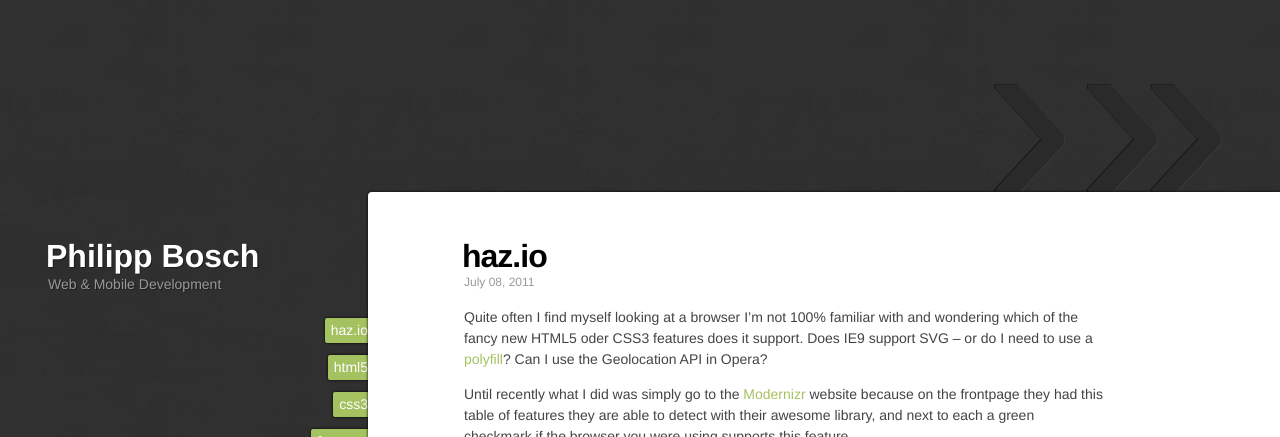
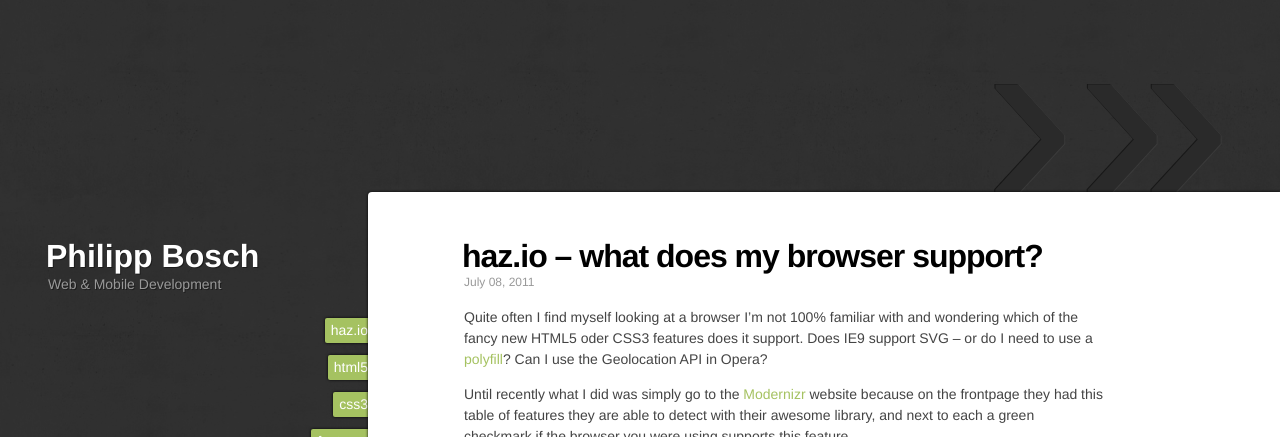
Before and after one commit to philippbosch/pb.io, a Jekyll site: the page built from _posts/2011-07-08-haz-io.md, in a window 1280 px wide and 900 px high, cut to the strip 0-437 px from the top of the window. Built offline with Jekyll 4.4.1, drawn with Linux system fonts in a browser that asks for light colours; nearby versions of some CDN libraries; some web fonts are replaced; comment, search, counter and statistics services are not loaded.

Commit message:
Title change.

```diff
--- a/_posts/2011-07-08-haz-io.md
+++ b/_posts/2011-07-08-haz-io.md
@@ -1,6 +1,6 @@
 ---
 layout: post
-title: haz.io
+title: haz.io – what does my browser support?
 tags:
 - haz.io
 - html5
```
